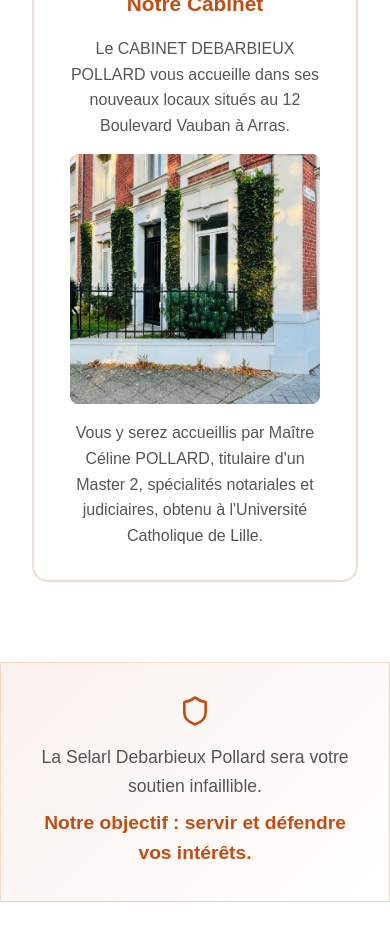
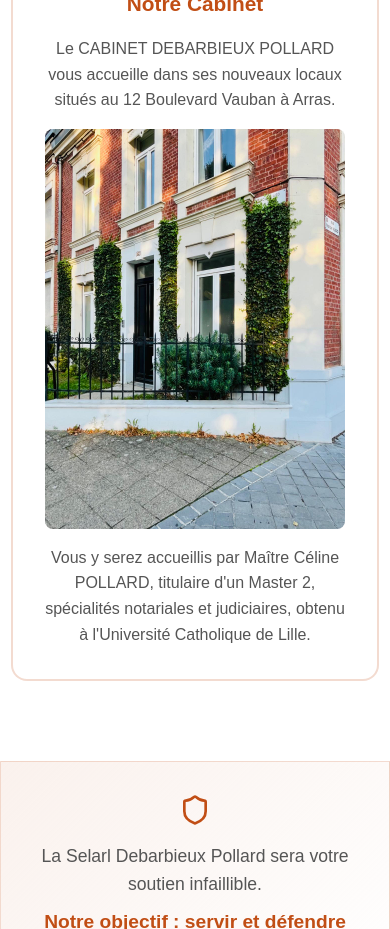
Before and after one commit to e-hainaux/celine-pollard, a Next.js app: page / in a window 390 px wide. Shown: the part 2460-3389 px from the top of the page. Built offline with nearby package versions, Linux system fonts and the light colour scheme.

Commit message:
fix some styles

```diff
--- a/app/page.js
+++ b/app/page.js
@@ -94,8 +94,8 @@ export default function HomePage() {
             <div className={styles.mobilePicture}>
               <Image
                 src="/cabinet-celine-outside-1.jpg"
-                width={250}
-                height={250}
+                width={300}
+                height={400}
                 alt="Photographie de Céline Pollard"
               />
             </div>
--- a/styles/skills.module.css
+++ b/styles/skills.module.css
@@ -95,12 +95,17 @@
   text-align: center;
 }
 .mainPicture {
+  display: flex;
+  justify-content: center;
+  align-items: center;
   width: 80%;
   height: auto;
+  margin: 1rem 0;
 }
 
 .mainPicture img {
   width: 100%;
+  max-width: 500px;
   height: auto;
   border-radius: 8px;
 }
@@ -138,4 +143,8 @@
   .emphasis {
     font-size: 1rem;
   }
+
+  .cabinetCard {
+    margin: 0;
+  }
 }
```
